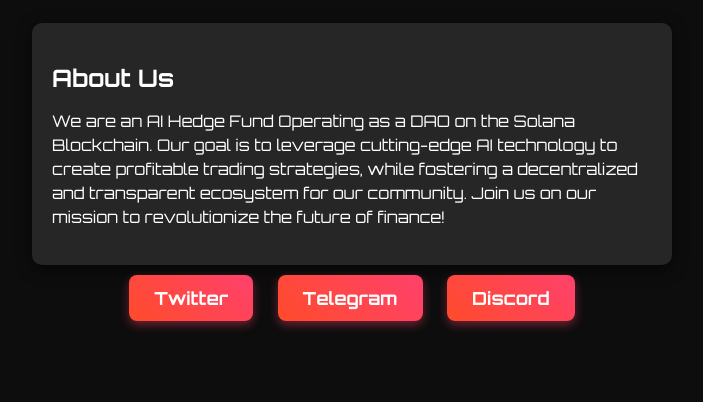
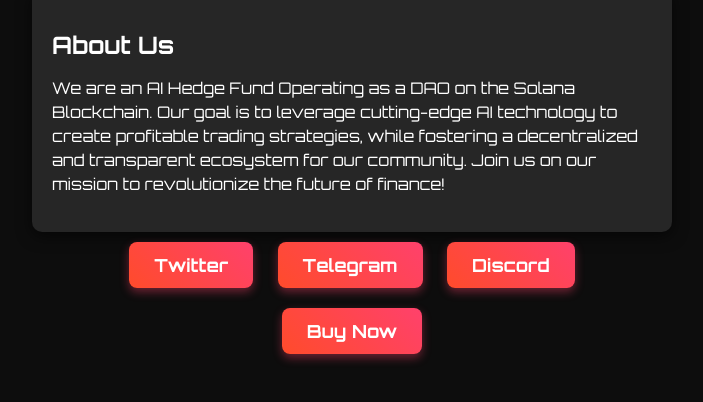
Before and after one commit to benjaminmesilat/Fluid-ai-website, a plain HTML site: page index.html in a window 1280 px wide. Shown: the part 348-750 px from the top of the page, without its empty margins (288-991 px from the left). Drawn offline with Linux system fonts and the light colour scheme.

Commit message:
Update index.html

```diff
--- a/index.html
+++ b/index.html
@@ -30,7 +30,7 @@
             from { opacity: 0; transform: scale(0.9); }
             to { opacity: 1; transform: scale(1); }
         }
-        .links a {
+        .links a, .buy-button {
             display: inline-block;
             margin: 10px;
             padding: 12px 25px;
@@ -43,7 +43,7 @@
             transition: all 0.3s ease;
             box-shadow: 0 4px 10px rgba(255, 65, 108, 0.4);
         }
-        .links a:hover {
+        .links a:hover, .buy-button:hover {
             transform: translateY(-3px);
             box-shadow: 0 6px 15px rgba(255, 65, 108, 0.6);
         }
@@ -78,5 +78,6 @@
         <a href="https://t.me/+da23Kd5of9lkODc0" target="_blank">Telegram</a>
         <a href="https://discord.gg/epyEhgS2Ae" target="_blank">Discord</a>
     </div>
+    <a href="https://pump.fun/coin/DJKtk2PJkBBsVzekQcqSQEZMJVnTvK7dCJ1R2W2Gpump?coins_sort=market_cap" target="_blank" class="buy-button">Buy Now</a>
 </body>
 </html>
```
